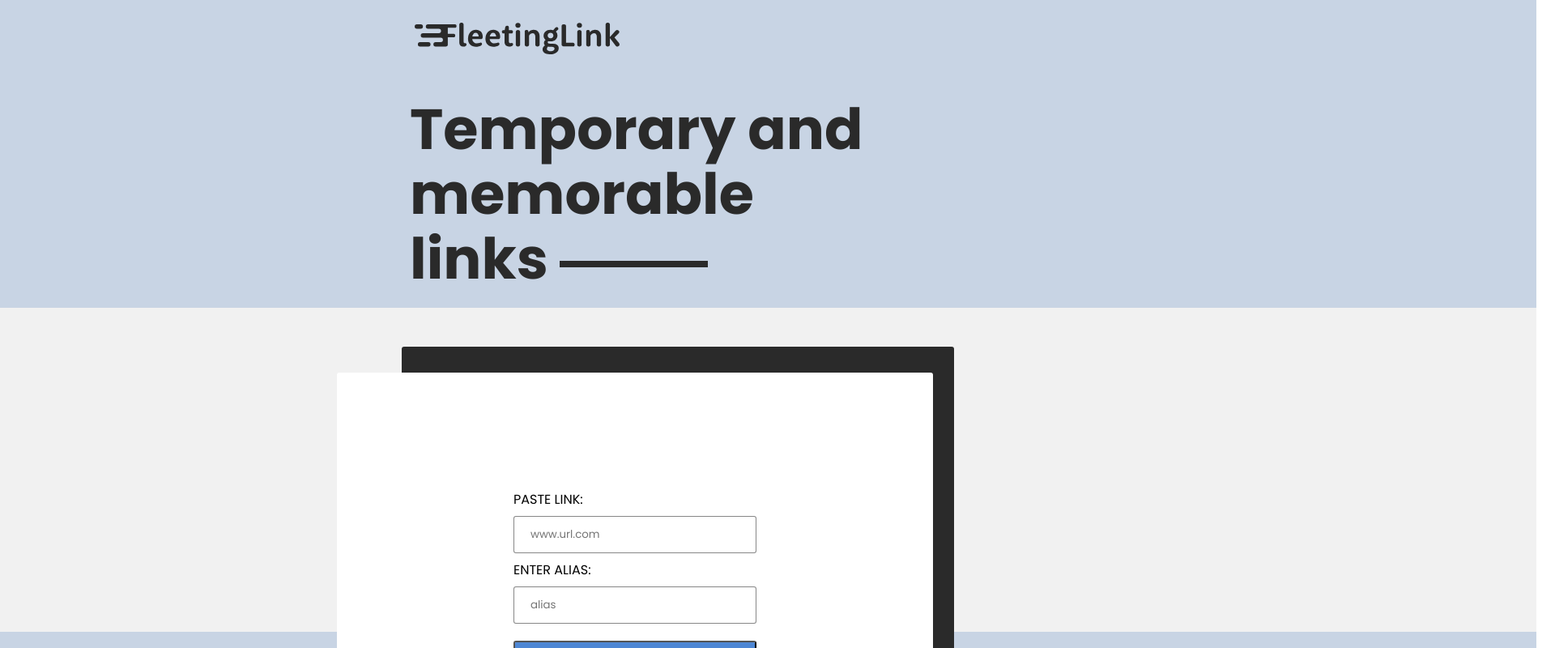
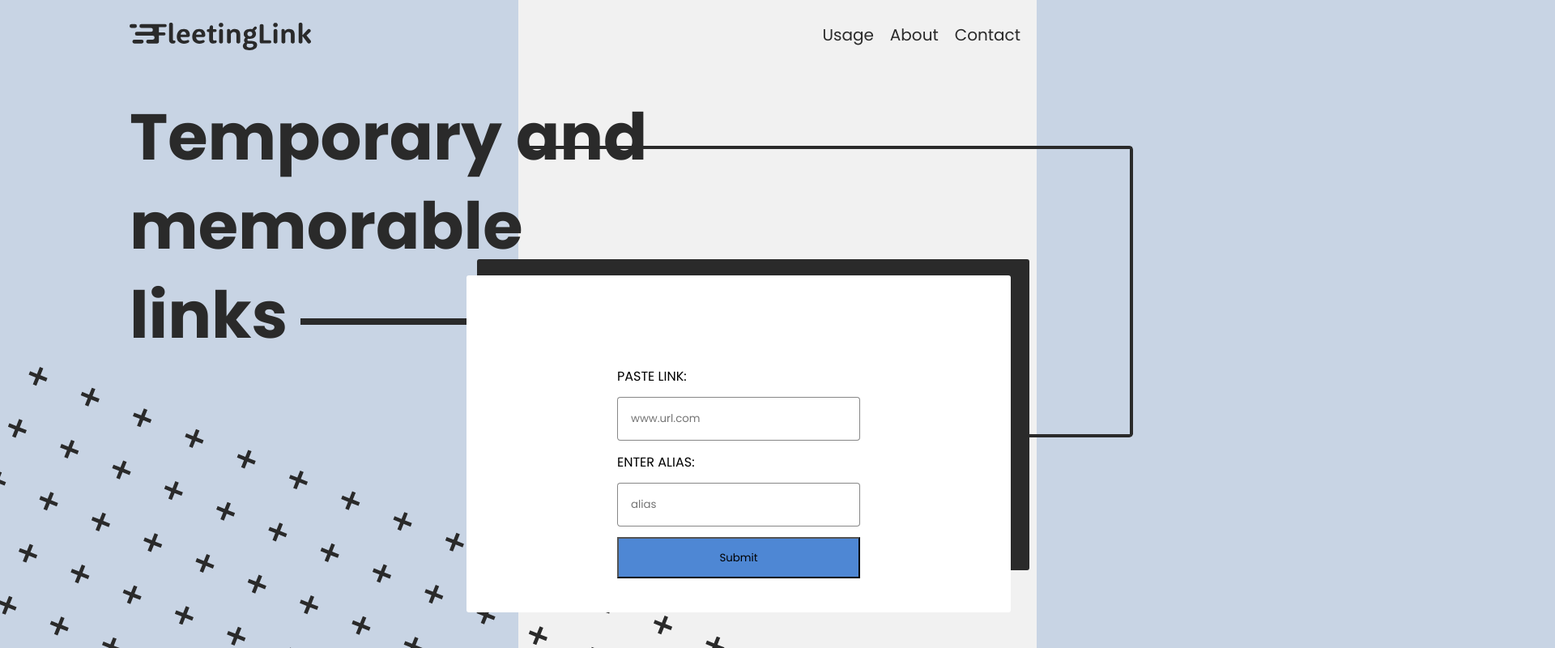
Before and after one commit to aptracky/FleetingLink-Server, a React (Create React App) app in the folder client/client/: page / in a window 1280 px wide. Shown: the part 20-820 px from the top of the page at 81% size, 1920 px wide, since content can reach past the window. Built offline with nearby package versions, Linux system fonts and the light colour scheme.

Commit message:
Desktop UI Complete

```diff
--- a/client/client/src/App.js
+++ b/client/client/src/App.js
@@ -1,22 +1,16 @@
 import './App.css';
 import { BrowserRouter as Router, Route, Switch } from "react-router-dom";
+import PageNotFound from './components/404';
 import Create from './components/create';
-import Privacy from './components/privacy';
-import Login from './components/login';
-import PageNotFound from './components/404';
-
 
 function App() {
   return (
     <Router>
       <Switch>
           <Route exact path="/" component={Create} />
-          <Route exact path="/privacy" component={Privacy} />
-          <Route exact path="/login" component={Login} />
           <Route component={PageNotFound} />
         </Switch>
     </Router>
   );
 }
-
 export default App;
--- a/client/client/src/components/404.js
+++ b/client/client/src/components/404.js
@@ -1,9 +1,9 @@
-import React from 'react'
+import React from 'react';
 
 function PageNotFound() {
     return (
         <div id="wrapper">
-            <img src="https://i.imgur.com/qIufhof.png" />
+            <img src="https://i.imgur.com/qIufhof.png" alt="404"/>
             <div id="info">
                 <h3>This page could not be found</h3>
             </div>
--- a/client/client/src/components/create.js
+++ b/client/client/src/components/create.js
@@ -1,6 +1,7 @@
 import * as React from 'react';
-import styles from './create.module.css';
-import axios from "axios";
+import styles from '../components/create.module.css';
+import axios from 'axios';
+import logo from '../Logo.svg';
 
 
 const api = axios.create({
@@ -60,9 +61,16 @@
     render() {
         return (
             <div className={styles.container}>
-                <div className={styles.logo} />
-                <div className={styles.backgroundTexture}></div>
+                <a href="https://fleetinglinks.com/"><img className={styles.logo} src={logo} alt="Logo"></img></a>
+                <div className={styles.navigation}>
+                    <ul>
+                        <li>Usage</li>
+                        <li>About</li>
+                        <li>Contact</li>
+                    </ul>
+                </div>
                 <div className={styles.text}>Temporary and memorable links</div>
+                <div className={styles.borderBox} />
                 <div className={styles.cardBehind} />
                 <div className={styles.card}>
                     <form onSubmit={this.handleSubmit}>
@@ -74,7 +82,6 @@
                             <br />
                             <label>
                                 ENTER ALIAS:
-                                <div className="placeholder" />
                                 <input name="urlCode" type="text" value={this.state.urlCode} onChange={this.handleChange} placeholder="alias"/>
                             </label>
                             <br />
@@ -82,8 +89,10 @@
                         </div>
                     </form>
                 </div>
+                <div className={styles.backgroundTexture} />
             </div>
         );
     }
 }
+
 export default Create;
--- a/client/client/src/components/create.module.css
+++ b/client/client/src/components/create.module.css
@@ -2,29 +2,29 @@
 
 .container {
     text-align: center;
-    margin: 0 1em;
+    margin: 0;
 }
 
 .card {
     position: absolute;
-    width: 30em;
+    top: 45%;
+    left: 45%;
+    width: 40em;
     height: 20em;
-    margin: 30em 0em 0em 25em;
     background: #FFFFFF 0% 0% no-repeat padding-box;
     border-radius: 3px;
     opacity: 1;
-    z-index: 1;
-    padding-top: 2em;
-    padding-left: 8em;
-    padding-right: 8em;
-    padding-bottom: 8.0em;
+    z-index: 10;
+    padding: 0em 1em 6em 1em;
+    align-items: center;
 }
 
 .cardBehind {
     position: absolute;
+    top: 42.5%;
+    left: 46%;
     width: 42.625em;
     height: 24em;
-    margin: 28em 0 0 30em;
     background: #2A2A2A 0% 0% no-repeat padding-box;
     border-radius: 0.1875em;
     opacity: 1;
@@ -36,26 +36,25 @@
     margin: 7em auto;
 }
 
+/* Submit Button */
 .submit {
-    position: inherit;
+    width: 100%;
     font-family: Poppins;
-    top: 52.875em;
-    left: 49.875em;
-    width: 100%;
-    background: #4E87D4 0% 0% no-repeat padding-box;
-    color: white;
-    border-radius: 3px;
-    opacity: 1;
-    margin-top: 1em;
+    background: #4E87D4;
     padding: 1em;
 }
 
+.submit:hover {
+    transform: scale(1.2);
+}
+
+/* Primary Text */
 .text {
-    position: absolute;
-    margin: 2em 0 0 7em;
     width: 8em;
-    height: 20.75em;
-    font: normal normal bold 70px/80px Poppins;
+    height: auto;
+    margin-left: 2em;
+    margin-top: 0.5em;
+    font: normal normal bold 80px/110px Poppins;
     text-align: left;
     letter-spacing: 0px;
     color: #2A2A2A;
@@ -71,27 +70,14 @@
     width: 2.5em;
 }
 
-.backgroundTexture {
-    position: absolute;
-    top: 60em;
-    left: -29em;
-    width: 143em;
-    height: 80.2em;
-    transform: matrix(0.98, 0.15, -0.15, 0.98, 0, 0);
-    background: transparent url('../PlusPattern.svg') 0% 0% no-repeat padding-box;
-    opacity: 1;
-    z-index: 1;
-}
-
+/* Logo */
 .logo {
-    position: absolute;
-    width: 20em;
-    height: 10em;
+    width: 14em;
+    height: auto;
+    float: left;
+    margin-left: 10em;
+    margin-top: 3em;
     box-sizing: border-box;
-    margin: 3em 0 0 31em;
-    background: transparent url('../Logo.svg') 0% 0% no-repeat padding-box;
-    overflow: visible;
-    opacity: 1;
 }
 
 html, body {
@@ -101,7 +87,7 @@
 
 body {
     font-family: Poppins;
-    background: linear-gradient(#C8D4E4 50%, #F1F1F1 50%) no-repeat fixed;
+    background: linear-gradient(90deg, #C8D4E4 50%, #F1F1F1 50%) no-repeat fixed;
     width: 100vw;
     height: 100vh;
     margin: 0;
@@ -117,14 +103,64 @@
 input[type=text] {
     font-family: 'Poppins';
     width: 100%;
-    padding: 12px 20px;
-    margin: 8px 0;
-    border: 1px solid #2A2A2A8F;
-    border-radius: 3px;
+    padding: 1.2em;
+    margin: 1em 0;
+    border: .1em solid #2A2A2A8F;
+    border-radius: .3em;
     opacity: 1;
     box-sizing: border-box;
 }
 
 input[type=text]:focus {
-    border: 3px solid #555;
-  }
+    border: .1em solid #555;
+}
+
+/* Navigation */
+.navigation {
+    justify-content: space-between;
+    align-items: center;
+    margin-top: 2em;
+}
+
+.navigation ul{
+    display: flex;
+    float: right;
+    list-style-type: none;
+}
+
+.navigation ul li {
+    color: #2A2A2A;
+    padding-right: 1em;
+    font: normal normal normal 20px/30px Poppins;
+}
+
+.navigation ul li a{
+    text-decoration: none;
+    color: #2A2A2A;
+}
+
+.backgroundTexture {
+    position: absolute;
+    top: 35em;
+    left: -20em;
+    width: 143em;
+    height: 80.2em;
+    transform: matrix(0.98, 0.15, -0.15, 0.98, 0, 0);
+    background: transparent url('../PlusPattern.svg') 0% 0% no-repeat padding-box;
+    opacity: 1;
+    z-index: 1;
+}
+
+.borderBox {
+    position: absolute;
+    top: 25%;
+    left: 49.9%;
+    width: 45em;
+    height: 20em;
+    display: inline-block;
+    border: 4px solid #2A2A2A;
+    padding: 1em;
+    z-index: 9;
+    border-color: #2A2A2A #2A2A2A #2A2A2A transparent;
+    border-radius: 0.3em;
+}
--- a/client/client/src/components/login.js
+++ /dev/null
@@ -1,9 +0,0 @@
-import React from 'react';
-
-function Login() {
-    return (
-        <p>Login Page Goes Here!</p>
-    );
-}
-
-export default Login;
--- a/client/client/src/components/privacy.js
+++ /dev/null
@@ -1,9 +0,0 @@
-import React from 'react';
-
-function Privacy() {
-    return (
-        <p>Privacy Policy Goes Here</p>
-    );
-}
-
-export default Privacy;
```
Also changed, not shown: 1 other file (tests, documents, lock files or other folders).
